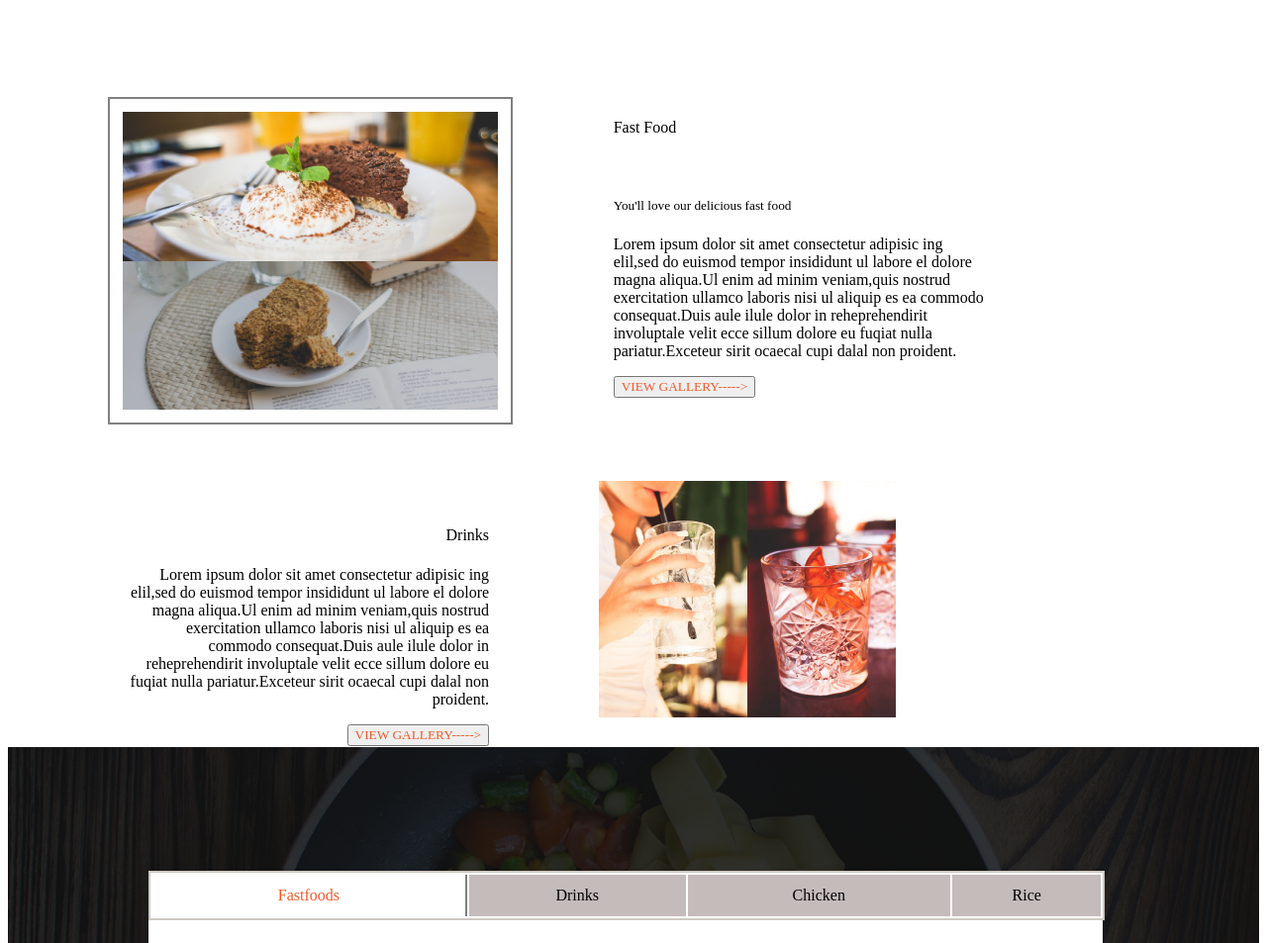
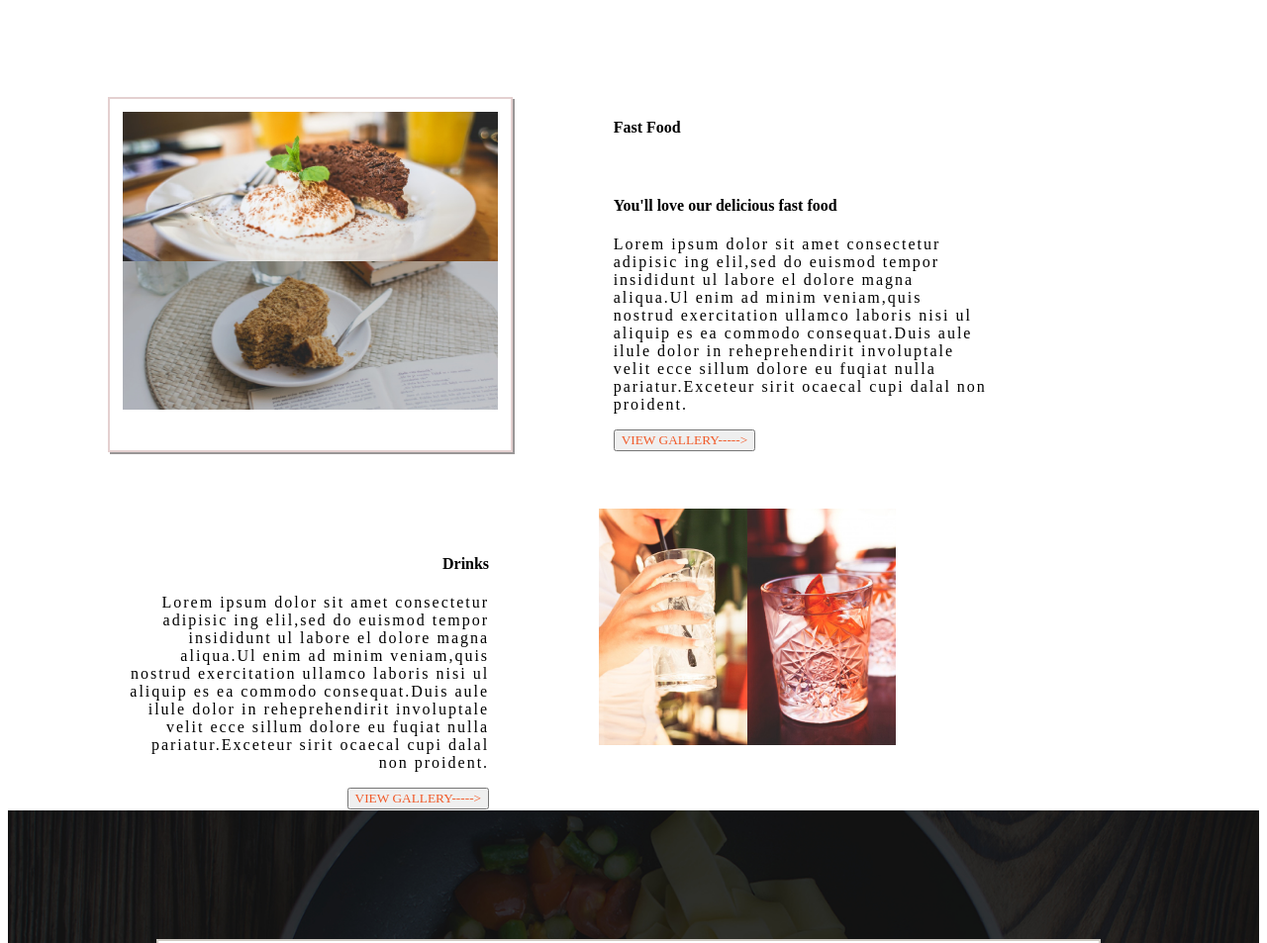
Before and after one commit to OndigoWendy/Anita-s_Kitchen.week2, a plain HTML site: page index.html in a window 1280 px wide. Shown: the part 860-1813 px from the top of the page at 99% size. Drawn offline with Linux system fonts and the light colour scheme.

Commit message:
Edit font and box shadows.This will make the page match with the given sample.

```diff
--- a/index.html
+++ b/index.html
@@ -36,9 +36,9 @@
        <img src="assets/fastFood2.jpg" alt="">
   </div>
   <div id="ffp">
-     <h4>Fast Food</h4><br>
-     <h5>You'll love our delicious fast food</h5>
-      <p>Lorem ipsum dolor sit amet consectetur adipisic ing elil,sed do euismod tempor insididunt ul labore el dolore magna aliqua.Ul enim ad minim veniam,quis nostrud exercitation ullamco laboris nisi ul aliquip es ea commodo consequat.Duis aule ilule dolor in reheprehendirit involuptale velit ecce sillum dolore eu fuqiat nulla pariatur.Exceteur sirit ocaecal cupi dalal non proident.</p>
+     <h4> <strong>Fast Food</strong>  </h4><br>
+     <h4><strong>You'll love our delicious fast food</strong></h4>
+      <p style="letter-spacing:2px;">Lorem ipsum dolor sit amet consectetur adipisic ing elil,sed do euismod tempor insididunt ul labore el dolore magna aliqua.Ul enim ad minim veniam,quis nostrud exercitation ullamco laboris nisi ul aliquip es ea commodo consequat.Duis aule ilule dolor in reheprehendirit involuptale velit ecce sillum dolore eu fuqiat nulla pariatur.Exceteur sirit ocaecal cupi dalal non proident.</p>
         <button>VIEW GALLERY-----></button>
     </div>
   </div>
@@ -47,10 +47,10 @@
 <div class="section4">
      <div class="dpg" >
        <h4>Drinks</h4>
-       <p>Lorem ipsum dolor sit amet consectetur adipisic ing elil,sed do euismod tempor insididunt ul labore el dolore magna aliqua.Ul enim ad minim veniam,quis nostrud exercitation ullamco laboris nisi ul aliquip es ea commodo consequat.Duis aule ilule dolor in reheprehendirit involuptale velit ecce sillum dolore eu fuqiat nulla pariatur.Exceteur sirit ocaecal cupi dalal non proident.</p>
+       <p style="letter-spacing: 2px;">Lorem ipsum dolor sit amet consectetur adipisic ing elil,sed do euismod tempor insididunt ul labore el dolore magna aliqua.Ul enim ad minim veniam,quis nostrud exercitation ullamco laboris nisi ul aliquip es ea commodo consequat.Duis aule ilule dolor in reheprehendirit involuptale velit ecce sillum dolore eu fuqiat nulla pariatur.Exceteur sirit ocaecal cupi dalal non proident.</p>
           <button>VIEW GALLERY-----></button>
       </div>
-     <div class="drinks" >
+     <div class="drinks">
         <img src="assets/drink1.jpg" alt="">
         <img src="assets/drink2.jpg" alt="">
      </div>
@@ -58,7 +58,7 @@
 
 
 <!--section5-->
-<div class=g allerybackground><img src="backgrounds/foodsBg.jpg" alt="">
+<div class=gallerybackground><img src="backgrounds/foodsBg.jpg" alt="">
    <div class="imagebox">
       <ul>
         <li><img src="fastfoods/beefBurger.jpg" alt="" class="f1" style="padding: 10px;"><br> Beef Burger</li>
--- a/style.css
+++ b/style.css
@@ -1,6 +1,6 @@
 
 *{font-family: serif;
-font-weight: 500;}
+}
 
 img{
   max-width:100%;
@@ -39,7 +39,7 @@ img{
 /*section3*/
 .sec3{display: flex;flex-direction: row;float:both;}
 
-#fastfood{display: flex;flex-direction: column;width: 30% ;padding: 1%; border: 2px solid gray;margin-top: 350px;margin-left: 8%;}
+#fastfood{display: flex;flex-direction: column;width: 30% ;padding: 1%; border: 2px solid rgb(228, 208, 208); box-shadow: 2px 2px rgb(153, 150, 150);  margin-top: 350px;margin-left: 8%;}
 
 #ffp{float: none;width: 30%; border: 1px solid white;margin-top: 350px;margin-left: 8% ;}
 
@@ -57,9 +57,9 @@ button{color: #F15A29;}
 
 .gallerybackground{float: left;height:600px; position: relative;}
 
-.bar{ height: 50px; border: 2px solid rgb(207, 202, 195); position: absolute; top: 1740px; left: 150px;width: 75.5%; background-color: white;}
+.bar{ height: 50px; border: 2px solid rgb(207, 202, 195); position: absolute; top: 130px; left: 150px;width: 75.5%; background-color: white;}
 
-.imagebox ul{ list-style-type: none; color: #F15A29; display: flex;flex-direction: row; position: absolute; top: 1760px; left: 150px; border: 2px solid white; padding: 30px; background-color: white;}
+.imagebox ul{ list-style-type: none; color: #F15A29; display: flex;flex-direction: row; position: absolute; top: 150px; left: 150px; border: 2px solid white; padding: 30px; background-color: white;}
 
 .bar tr th:nth-child(1){color: #F15A29; border-right: 2px solid gray;}
 
```
